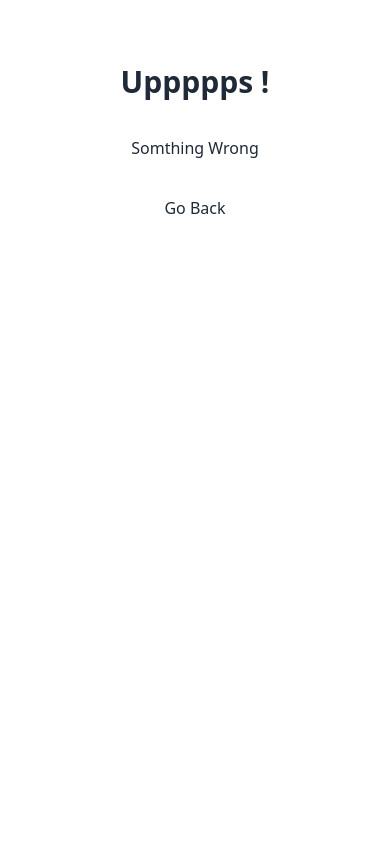
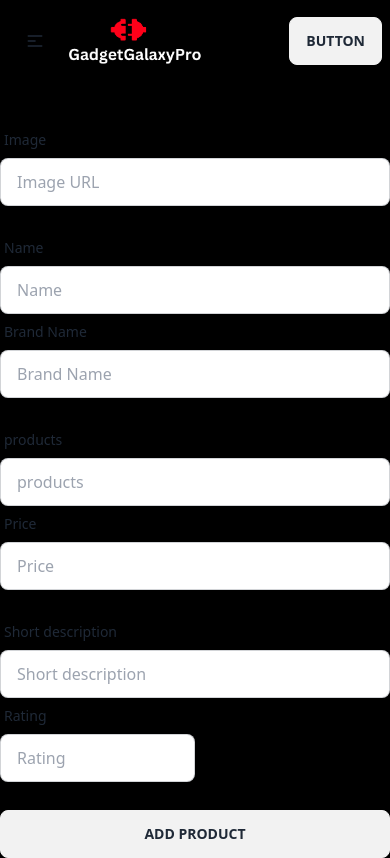
Before and after one commit to juwel36/GadgetGalaxyPro-clint-side, a React (Vite) app: page /addproduct in a window 390 px wide. Built offline with nearby package versions, Linux system fonts and the light colour scheme.

Commit message:
create form also take data from user and send it in database using server

```diff
--- /dev/null
+++ b/src/pages/addproduct/AddProduct.jsx
@@ -0,0 +1,112 @@
+
+const AddProduct = () => {
+
+const handleaddProduct = e =>{
+e.preventDefault()
+const image = e.target.image.value;
+const name = e.target.name.value;
+const brandname = e.target.brandname.value;
+const product = e.target.product.value;
+const price = e.target.price.value;
+const shortdescription = e.target.shortdescription.value;
+const rating = e.target.rating.value;
+const userdetails = {
+  image,
+  name,
+  brandname,
+  product,
+  price,
+  shortdescription,
+  rating,
+};
+
+
+fetch('http://localhost:5000/products',{
+  method:'POST',
+  headers:{
+    'content-type':'application/json'
+  },
+  body: JSON.stringify(userdetails)
+
+})
+.then(res=> res.json())
+.then(data=>{
+  console.log(data);
+  alert('added suceessfully')
+})
+
+
+
+
+}
+
+
+  return (
+    <div className="bg-black lg:h-[86vh] pt-10">
+      <form onSubmit={handleaddProduct}>
+<div className="flex flex-col md:flex-row lg:flex-row gap-6">
+<div className="form-control w-full">
+          <label className="label">
+            <span className="label-text">Image</span>
+          </label>
+          <input type="text" name="image" placeholder="Image URL" className="input input-bordered" required />
+        </div>
+        <div className="form-control w-full">
+          <label className="label">
+            <span className="label-text">Name</span>
+          </label>
+          <input type="text" name="name" placeholder="Name" className="input input-bordered" required />
+        </div>
+</div>
+<div className="flex flex-col md:flex-row lg:flex-row gap-6">
+<div className="form-control w-full">
+          <label className="label">
+            <span className="label-text">Brand Name</span>
+          </label>
+          <input type="text" name="brandname" placeholder="Brand Name" className="input input-bordered" required />
+        </div>
+        <div className="form-control w-full">
+          <label className="label">
+            <span className="label-text">products</span>
+          </label>
+          <input type="text" name="product" placeholder="products" className="input input-bordered" required />
+        </div>
+</div>
+<div className="flex flex-col md:flex-row lg:flex-row gap-6">
+<div className="form-control w-full">
+          <label className="label">
+            <span className="label-text">Price</span>
+          </label>
+          <input type="text" name="price" placeholder="Price" className="input input-bordered" required />
+        </div>
+        <div className="form-control w-full">
+          <label className="label">
+            <span className="label-text">Short description</span>
+          </label>
+          <input type="text" name="shortdescription" placeholder="Short description" className="input input-bordered" required />
+        </div>
+</div>
+<div className="flex flex-col md:flex-row lg:flex-row gap-6">
+<div className="form-control w-1/2">
+          <label className="label">
+            <span className="label-text">Rating</span>
+          </label>
+          <input type="text" name="rating" placeholder="Rating" className="input input-bordered" required />
+        </div>
+
+</div>
+
+<input  className="btn w-full mt-7" type="submit" value="Add Product" />
+
+
+
+      </form>
+
+
+
+
+    </div>
+  );
+};
+
+export default AddProduct;
```
Also changed, not shown: src/Routes/Routes.jsx (+6 -2 lines).
